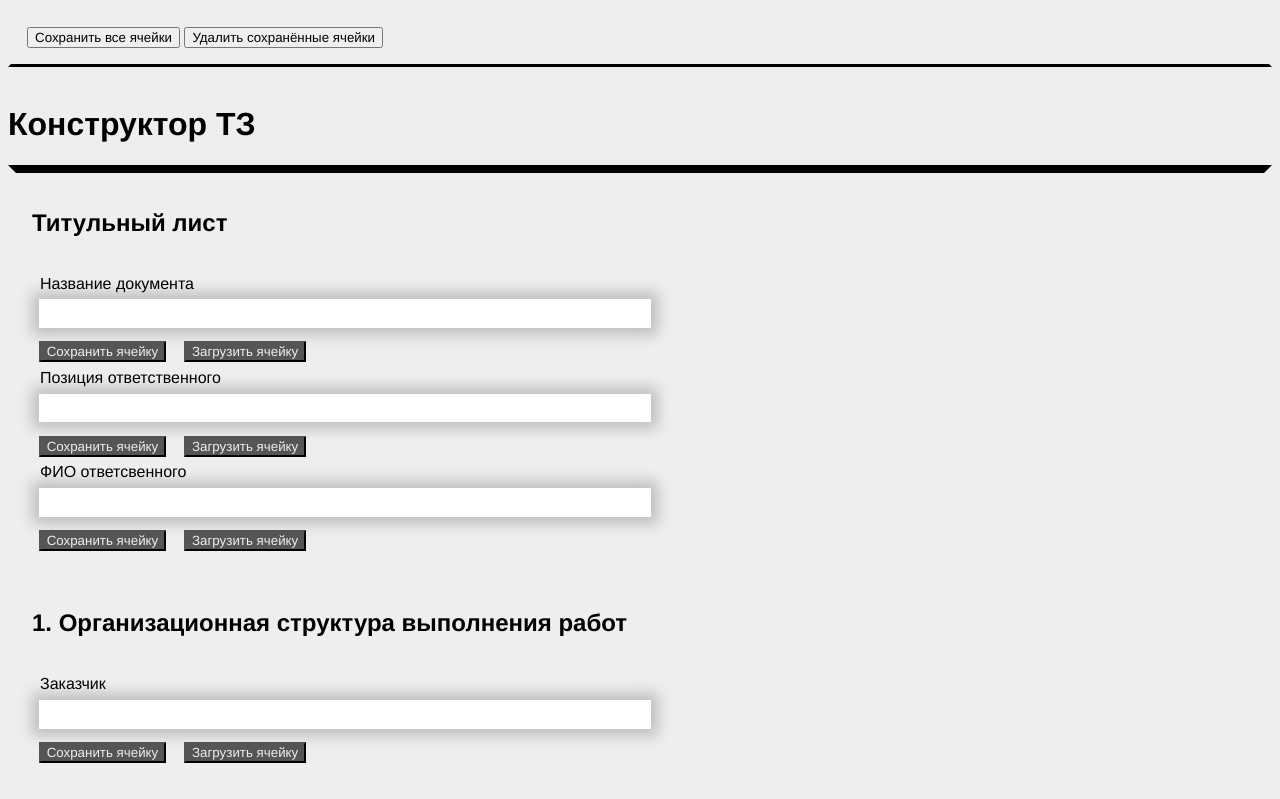
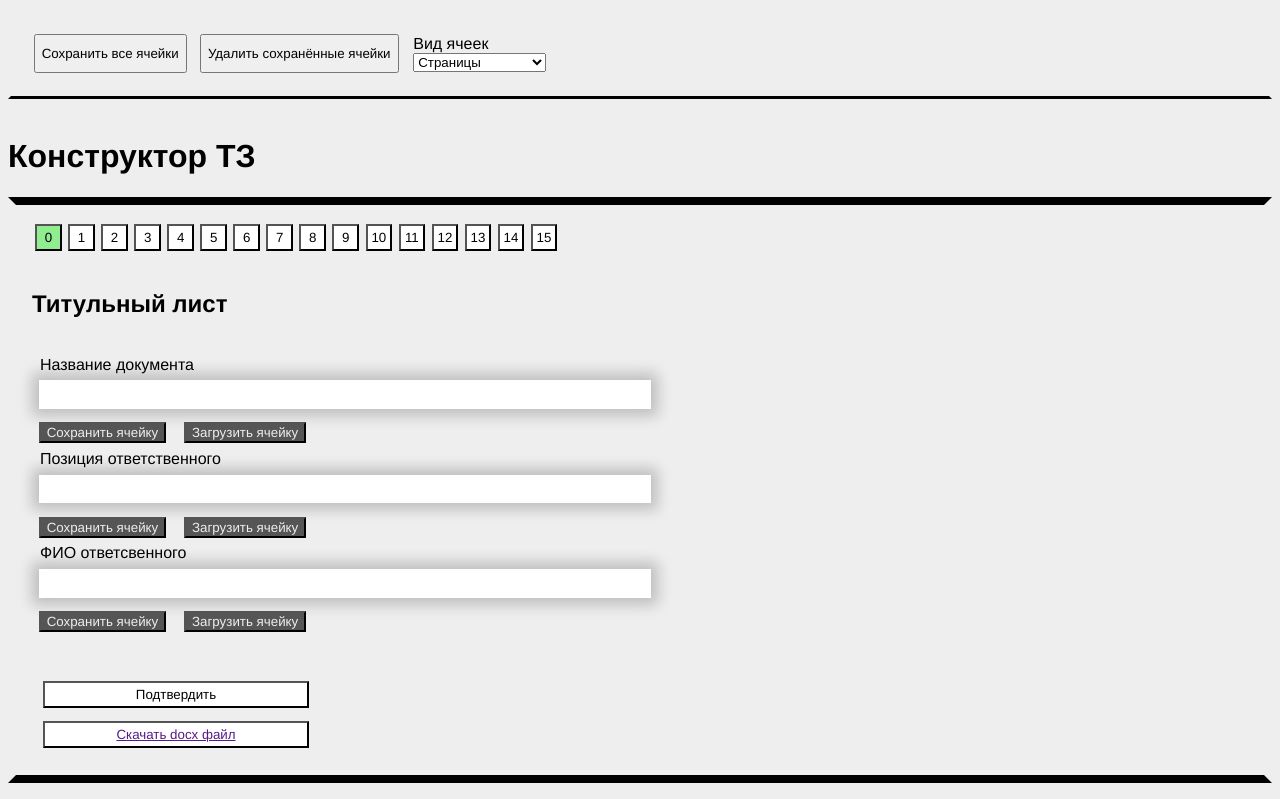
Before and after one commit to generic-name-2166/tt-validation, a SvelteKit app: page / in a window 1280 px wide. Shown: the top 799 px of the page. Built offline with nearby package versions, Linux system fonts and the light colour scheme.

Commit message:
pages view

```diff
--- a/src/routes/Form.svelte
+++ b/src/routes/Form.svelte
@@ -9,11 +9,17 @@
   import { onMount } from "svelte";
   import Cell from "./Cell.svelte";
   import { cell_list } from "./template.ts";
+  import { display } from "./Header.svelte";
 
   let dataURL: string = ""; // = "data:application/pdf;base64,";
+  let current: number = 0;
 
   async function validate(): Promise<void> {
     dataURL = await generateDoc($formData, $valueMap);
+  }
+
+  function setCurrent(id: number): void {
+    current = id;
   }
 
   formData.set(
@@ -21,16 +27,30 @@
       .fill([])
       .map((_null, i) => new Array<SavedElement>(cell_list[i].inner.length)),
   );
-  onMount(() => {
-    initStorage($formData);
-  });
+  onMount(() => initStorage($formData));
 </script>
 
 <main>
   <div>
-    {#each cell_list as component, componentId}
-      <Cell {componentId} {component} />
-    {/each}
+    {#if $display === "consequtive"}
+      {#each cell_list as component, componentId}
+        <Cell {componentId} {component} />
+      {/each}
+    {:else if $display === "pages"}
+      <ul>
+        {#each cell_list as _component, componentId}
+          <li>
+            <button
+              class="navbar {componentId === current ? 'selected' : ''}"
+              type="button"
+              on:click={() => setCurrent(componentId)}>{componentId}</button
+            >
+          </li>
+        {/each}
+      </ul>
+
+      <Cell componentId={current} component={cell_list[current]} />
+    {/if}
   </div>
 
   <button type="button" on:click|preventDefault={validate}>
@@ -64,4 +84,26 @@
   br + button {
     margin: 0 2em 2em 2em;
   }
+
+  ul {
+    display: flex;
+    list-style-type: none;
+    margin: 1em 1em 0 1em;
+    padding: 0;
+  }
+
+  li {
+    margin: 0.2em;
+  }
+
+  button.navbar {
+    block-size: 2em;
+    inline-size: 2em;
+    margin: 0;
+    padding: 0;
+  }
+
+  .selected {
+    background-color: lightgreen;
+  }
 </style>
--- a/src/routes/Header.svelte
+++ b/src/routes/Header.svelte
@@ -1,5 +1,18 @@
+<script context="module" lang="ts">
+  import { writable } from "svelte/store";
+
+  type DisplayType = "pages" | "consequtive";
+  export const display = writable<DisplayType>("pages");
+</script>
+
 <script lang="ts">
   import { formData, saveAll, clearStorage } from "$lib/formStorage.ts";
+
+  let view: DisplayType;
+
+  function changeView(): void {
+    display.set(view);
+  }
 </script>
 
 <header>
@@ -18,14 +31,34 @@
   <!-- <button type="button">
     Очистить все ячейки
   </button> -->
+
+  <div>
+    <label for="page_view">Вид ячеек</label>
+    <select id="page_view" bind:value={view} on:change={changeView}>
+      <option value="pages">Страницы</option>
+      <option value="consequtive">Последовательно</option>
+    </select>
+  </div>
 </header>
 
 <br />
 
 <style>
   header {
+    display: flex;
+    flex-direction: row;
     padding: 1em;
     border: solid;
     border-color: rgba(0, 0, 0, 0) rgba(0, 0, 0, 0) black rgba(0, 0, 0, 0);
   }
+
+  button,
+  div {
+    margin: 0.5em;
+  }
+
+  div {
+    display: flex;
+    flex-direction: column;
+  }
 </style>
--- a/src/routes/template.ts
+++ b/src/routes/template.ts
@@ -100,24 +100,12 @@ export const cell_list: Component[] = [
         inner: "1. Организационная структура выполнения работ",
       },
       { identifier: "definition", mappedTo: "customer", word: "Заказчик" },
-    ],
-  },
-  {
-    inner: [
       {
         identifier: "definition",
         mappedTo: "funcCustomer",
         word: "Функциональный заказчик",
       },
-    ],
-  },
-  {
-    inner: [
       { identifier: "definition", mappedTo: "executor", word: "Исполнитель" },
-    ],
-  },
-  {
-    inner: [
       {
         identifier: "definition",
         mappedTo: "coexecutor",
@@ -197,16 +185,8 @@ export const cell_list: Component[] = [
           after: " этап(а/ов)",
         },
       },
-    ],
-  },
-  {
-    inner: [
       { identifier: "label", inner: "Начало выполнения работ" },
       { identifier: "text", type: "date", mappedTo: null, implicit: null },
-    ],
-  },
-  {
-    inner: [
       { identifier: "label", inner: "Конец выполнения работ" },
       { identifier: "text", type: "date", mappedTo: null, implicit: null },
     ],
@@ -228,10 +208,6 @@ export const cell_list: Component[] = [
           "Создание опытных (не имеющих сертификата соответствия) образцов машин, оборудования, материалов, обладающих характерными для нововведений принципиальными особенностями и не предназначенных для реализации третьим лицам, их испытания в течение времени, необходимого для получения данных, накопления опыта и отражения их в технической документации. ",
         ],
       },
-    ],
-  },
-  {
-    inner: [
       {
         identifier: "label",
         inner: "Прогнозный срок полезного использования (в месяцах)",
```
Also changed, not shown: 1 other file (tests, documents, lock files or other folders).
